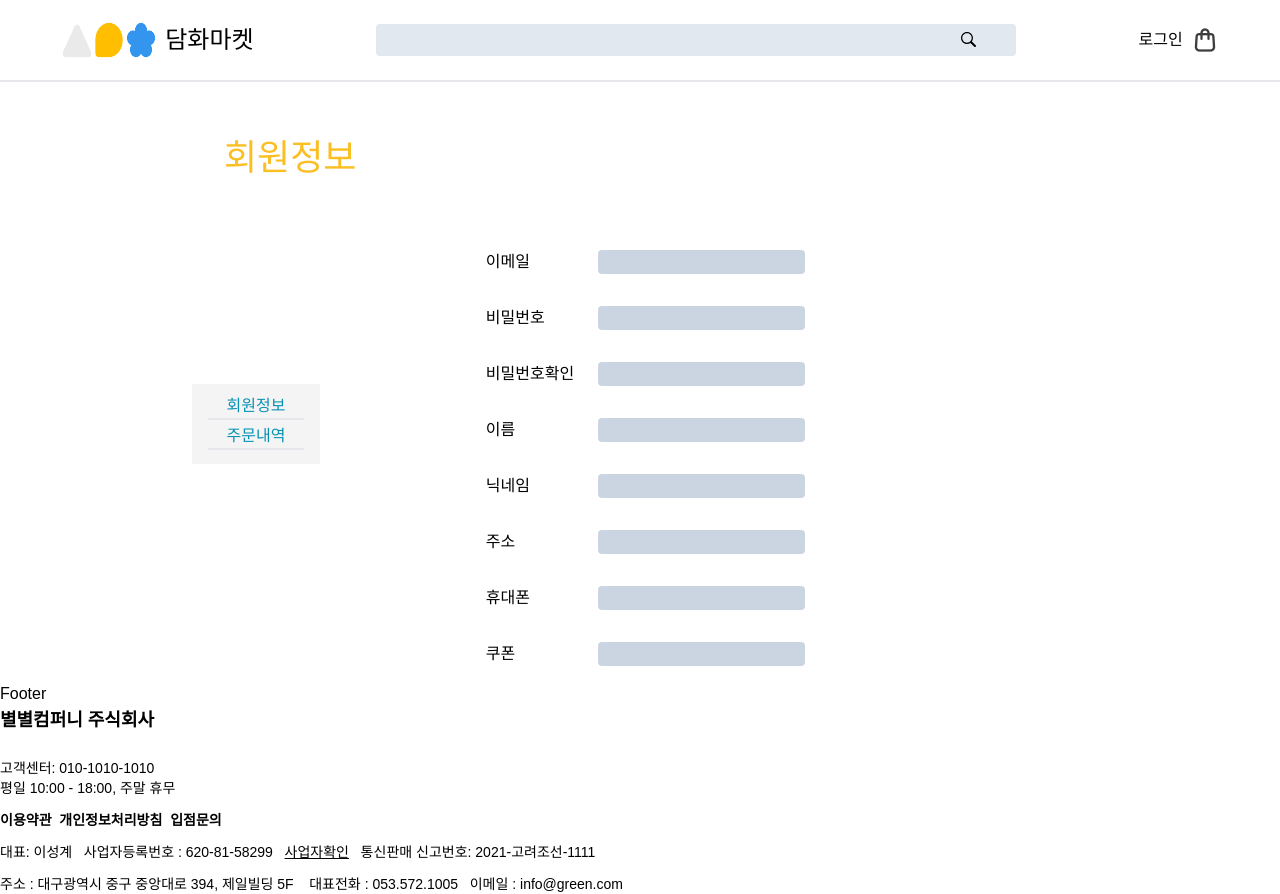
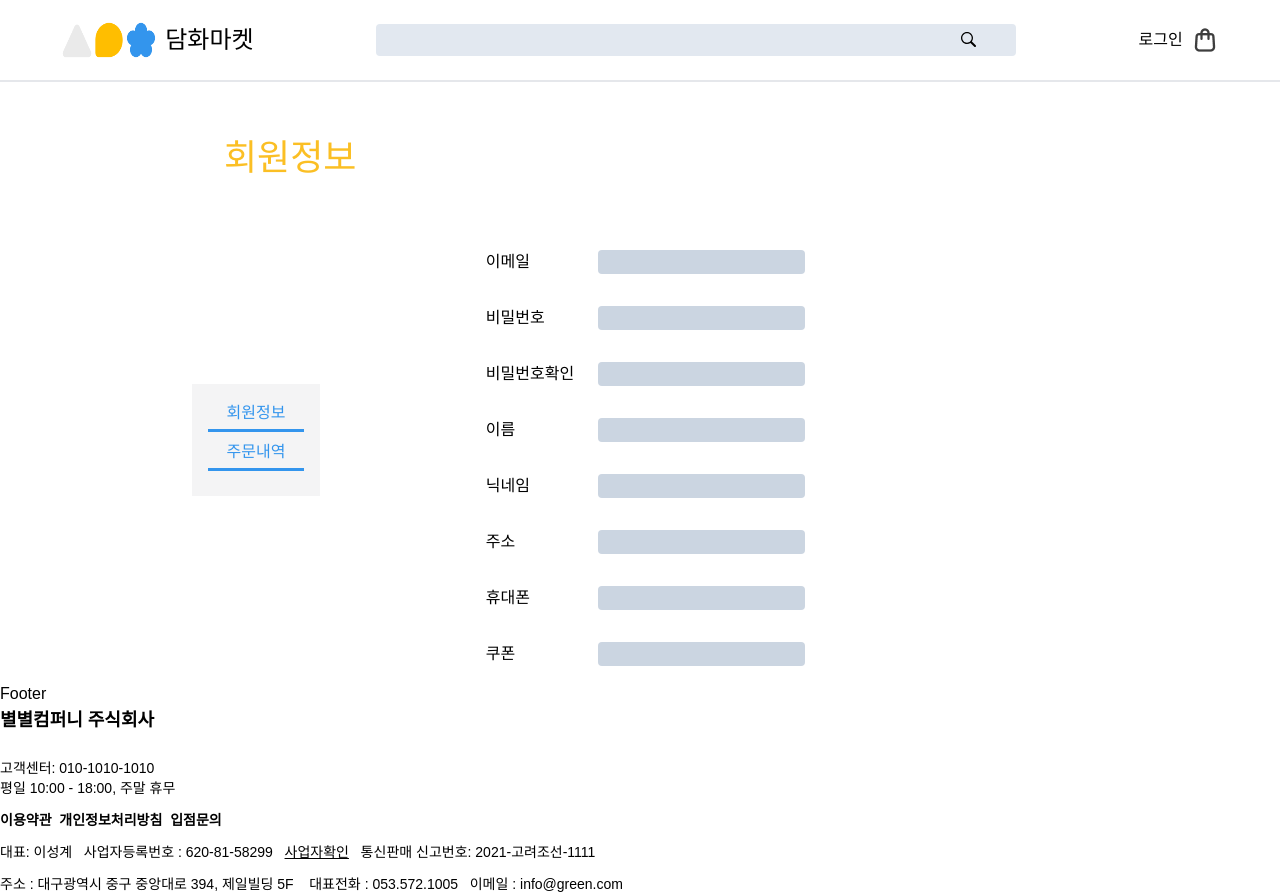
Before and after one commit to devparkse/damhwamarket2, a React (Create React App) app: page /mypage in a window 1280 px wide. Built offline with nearby package versions, Linux system fonts and the light colour scheme.

Commit message:
스타일 수정

```diff
--- a/src/components/MyPageOption.jsx
+++ b/src/components/MyPageOption.jsx
@@ -8,11 +8,17 @@ const MyPageOption = ({ changePage }) => {
         changePage(false);
     };
     return (
-        <div className="flex flex-col justify-center self-center w-32 text-center absolute top-96 left-48 h-20 p-4 mr-4 bg-zinc-100  text-cyan-600">
-            <p onClick={handleChangeOrderDetail} className="border-b-2 mb-1">
+        <div className="flex flex-col justify-center self-center w-32 text-center absolute top-96 left-48 h-28 p-4 mr-4 bg-zinc-100  text-blue">
+            <p
+                onClick={handleChangeOrderDetail}
+                className="border-b-3 pb-1 mb-2  border-blue"
+            >
                 회원정보
             </p>
-            <p onClick={handleChangeUserInfo} className="border-b-2 mb-1">
+            <p
+                onClick={handleChangeUserInfo}
+                className="border-b-3 pb-1 mb-2  border-blue"
+            >
                 주문내역
             </p>
         </div>
--- a/tailwind.config.js
+++ b/tailwind.config.js
@@ -5,12 +5,23 @@ module.exports = {
         minHeight: {
             "1/2": "600px",
         },
+        borderWidth: {
+            DEFAULT: "1px",
+            0: "0",
+            2: "2px",
+            3: "3px",
+            4: "4px",
+            6: "6px",
+            8: "8px",
+        },
         extend: {
             width: {
                 imgwidth: "280px",
                 filterwidth: "350px",
             },
-            colors: {},
+            colors: {
+                blue: "#3395ed",
+            },
             fontWeight: {
                 fw800: 800,
             },
```
